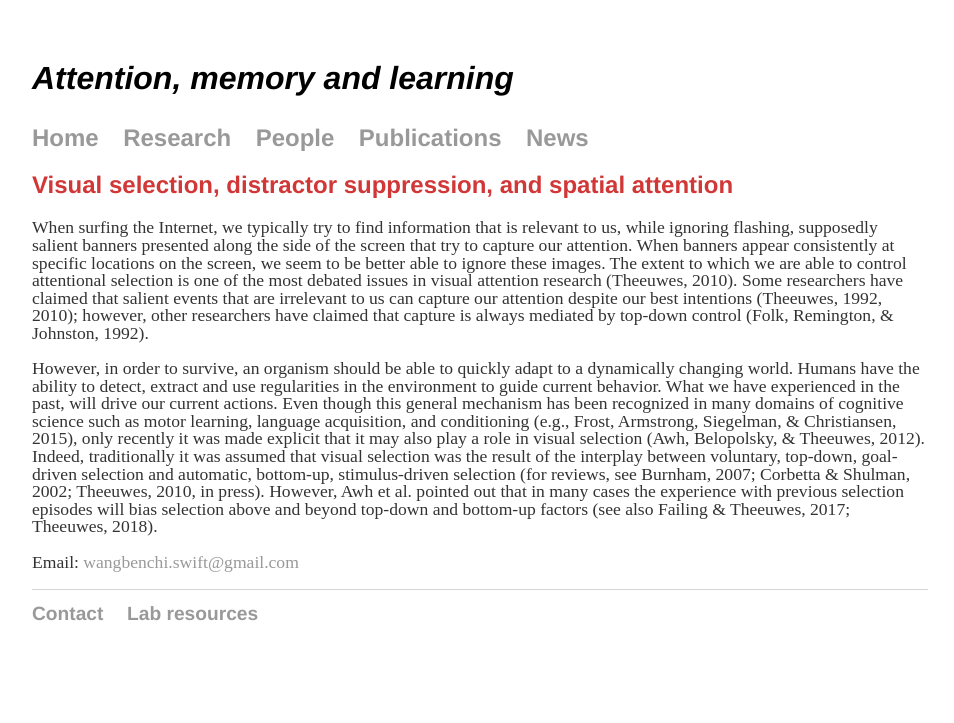
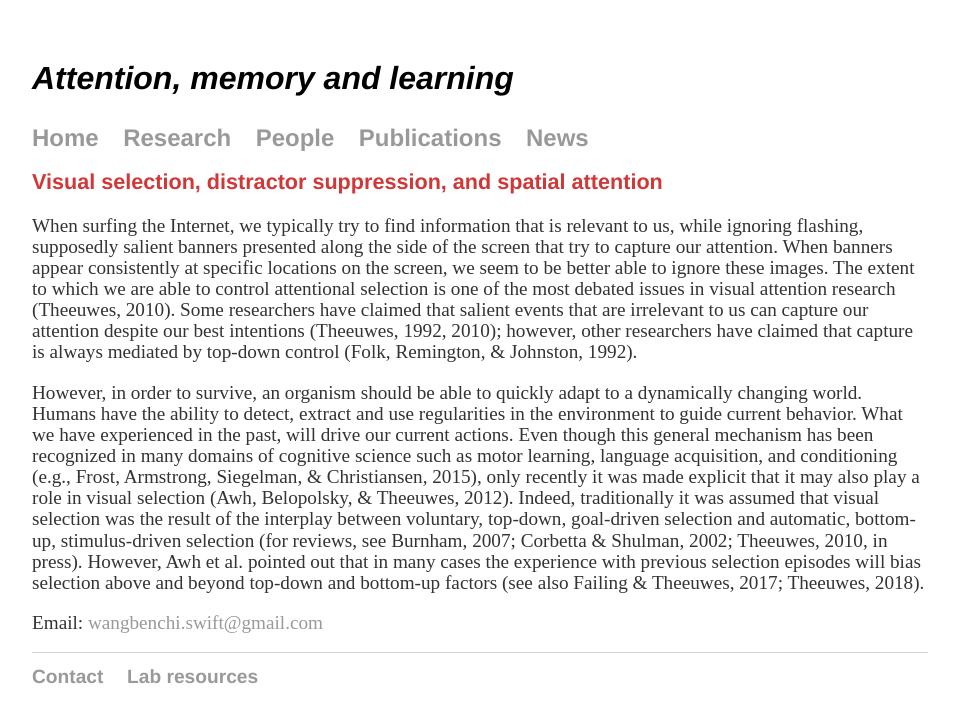
Before and after one commit to wangbenchi/wangbenchi.github.io, a Jekyll site: the page built from research/index.html, in a window 1280 px wide. Shown: the top 723 px of the page, without its empty margins (160-1114 px from the left). Built offline with Jekyll 4.4.1, drawn with Linux system fonts in a browser that asks for light colours.

Commit message:
Update main.css

```diff
--- a/css/main.css
+++ b/css/main.css
@@ -25,13 +25,13 @@ h1 {
     font-family:'Helvetica', 'Arial', 'Sans-Serif';
 }
 h2 {
-    font-size: 1.5em;
+    font-size: 1.35em;
     font-family:'Helvetica', 'Arial', 'Sans-Serif';
     color: #d13737;
 }
 p {
-    font-size: 1.1em;
-    line-height: 1.0em;
+    font-size: 1.2em;
+    line-height: 1.1em;
     color: #333;
 }
 footer {
```
